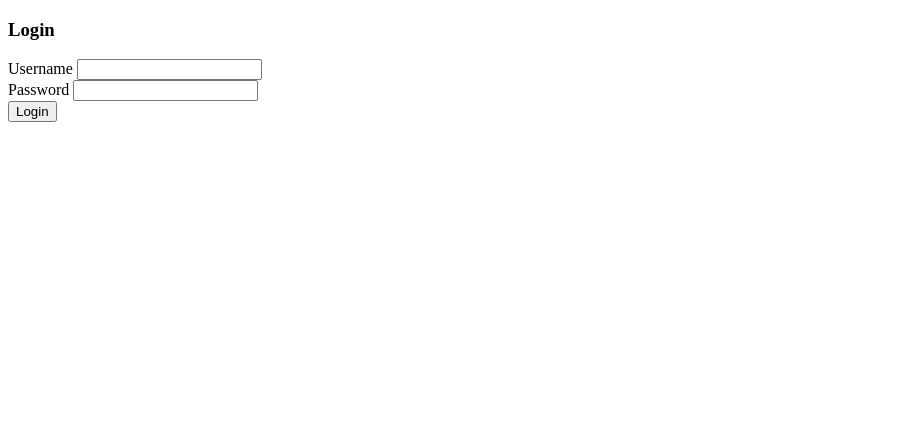
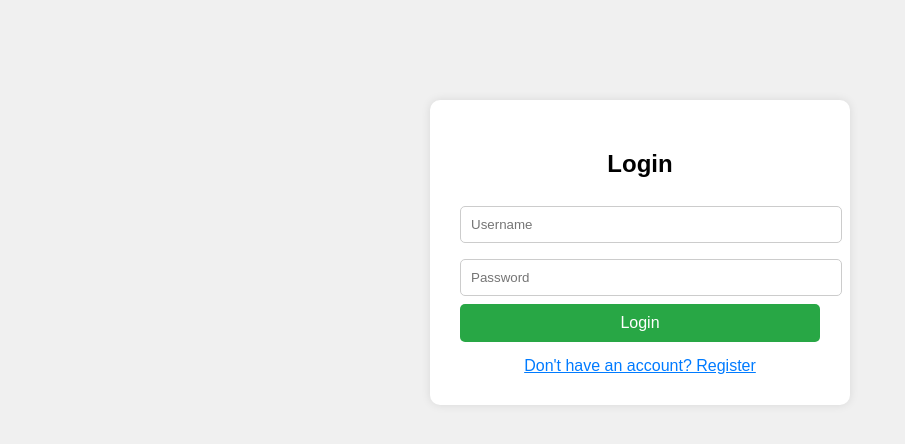
Before and after one commit to r-22201030/DjangoProject2, a Django app: page /login/ in a window 1280 px wide. Shown: the top 444 px of the page, without its empty margins (0-905 px from the left). Run offline with Django 5.2, Linux system fonts and the light colour scheme.

Commit message:
mohona commit

```diff
--- a/templates/login.html
+++ b/templates/login.html
@@ -1,27 +1,69 @@
-<!-- login.html -->
+{% load static %}
 <!DOCTYPE html>
-<html>
+<html lang="en">
 <head>
-  <title>Login</title>
+    <meta charset="UTF-8">
+    <meta name="viewport" content="width=device-width, initial-scale=1.0">
+    <title>Login</title>
+
+    <style>
+        body {
+            background-color: #f0f0f0;
+            font-family: Arial, sans-serif;
+        }
+
+        .login-container {
+            width: 360px;
+            margin: 100px auto;
+            padding: 30px;
+            background: #fff;
+            border-radius: 10px;
+            box-shadow: 0 0 10px rgba(0,0,0,0.1);
+        }
+
+        .login-container h2 {
+            text-align: center;
+            margin-bottom: 20px;
+        }
+
+        .login-container input[type="text"],
+        .login-container input[type="password"] {
+            width: 100%;
+            padding: 10px;
+            margin: 8px 0;
+            border-radius: 5px;
+            border: 1px solid #ccc;
+        }
+
+        .login-container input[type="submit"] {
+            background-color: #28a745;
+            color: white;
+            padding: 10px;
+            border: none;
+            width: 100%;
+            border-radius: 5px;
+            font-size: 16px;
+            cursor: pointer;
+        }
+
+        .login-container a {
+            text-align: center;
+            display: block;
+            margin-top: 15px;
+            color: #007bff;
+        }
+    </style>
 </head>
 <body>
-  <div class="container mt-5" style="max-width: 400px;">
-    <h3 class="mb-3">Login</h3>
-    <form method="post" action="{% url 'login' %}">
-      {% csrf_token %}
-      <div class="mb-3">
-        <label for="username" class="form-label">Username</label>
-        <input type="text" class="form-control" name="username" required>
-      </div>
-      <div class="mb-3">
-        <label for="password" class="form-label">Password</label>
-        <input type="password" class="form-control" name="password" required>
-      </div>
-      {% if error %}
-        <div class="alert alert-danger">{{ error }}</div>
-      {% endif %}
-      <button type="submit" class="btn btn-primary w-100">Login</button>
-    </form>
-  </div>
+    <div class="login-container">
+        <h2>Login</h2>
+        <form method="POST">
+            {% csrf_token %}
+            <input type="text" name="username" placeholder="Username" required>
+            <input type="password" name="password" placeholder="Password" required>
+            <input type="submit" value="Login">
+        </form>
+        <a href="{% url 'register' %}">Don't have an account? Register</a>
+    </div>
 </body>
 </html>
```
Also changed, not shown: db.sqlite3.
